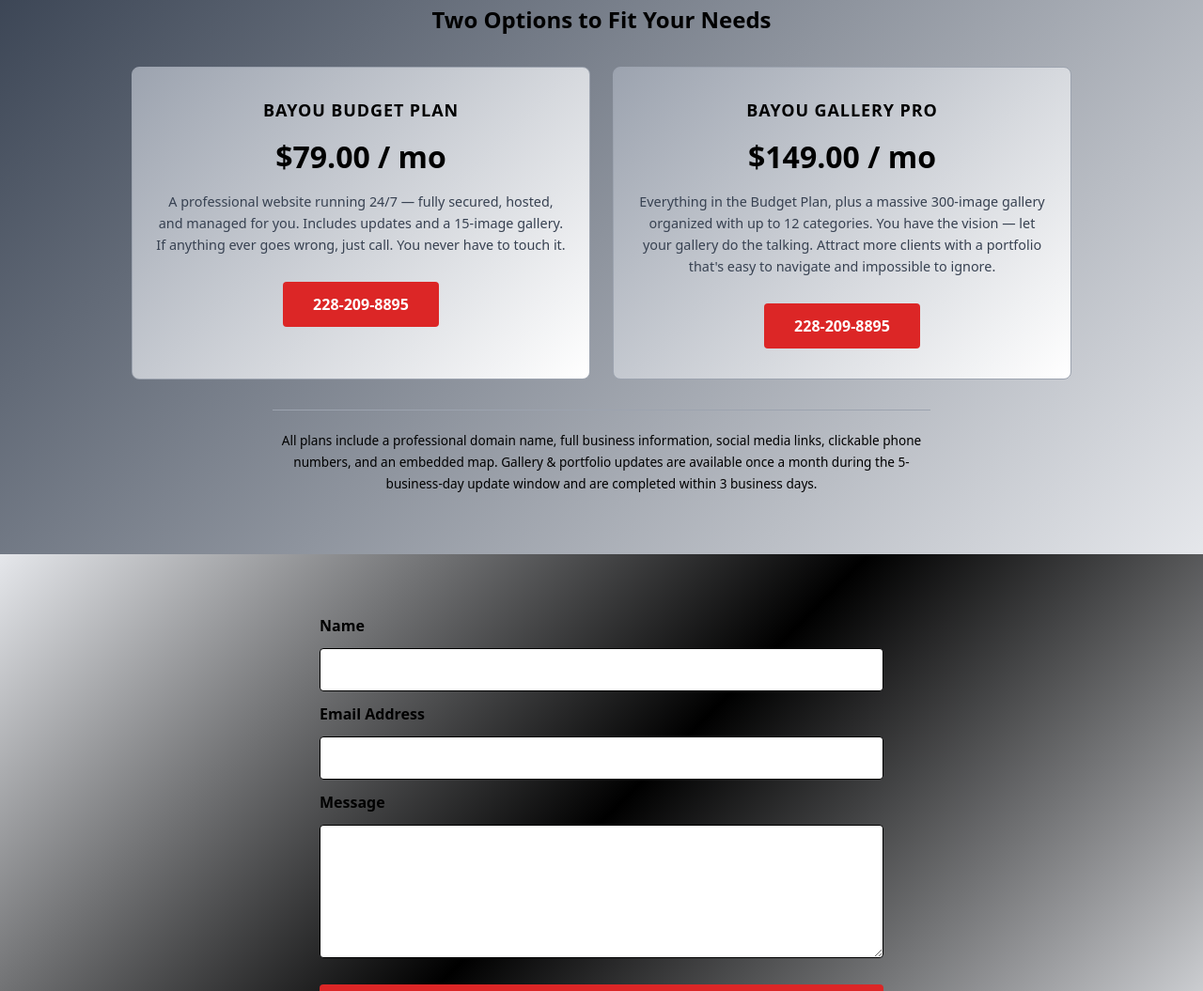
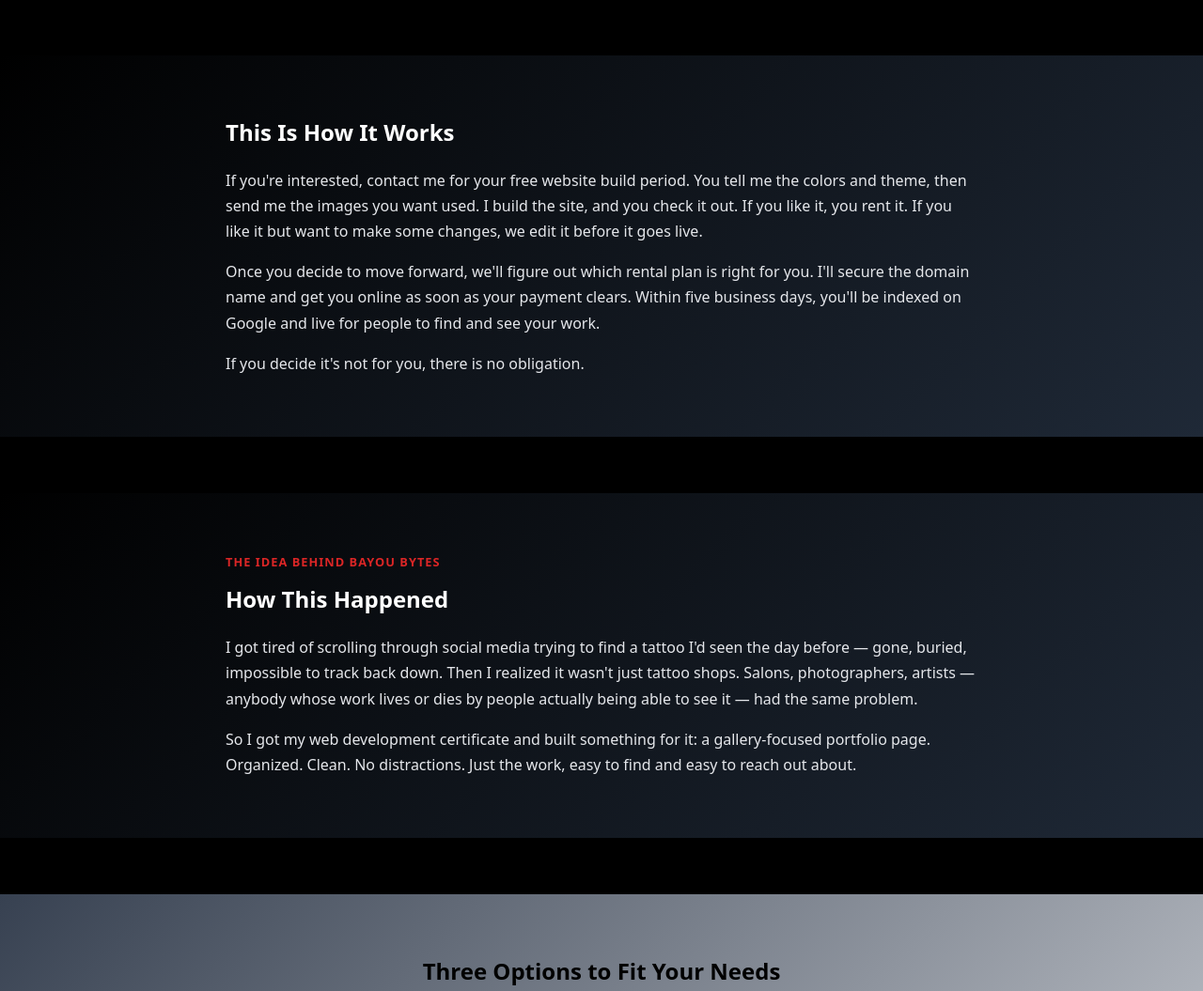
Before and after one commit to G-Killman/bb-black, a website: page index.html in a window 1280 px wide. Shown: the part 972-2027 px from the top of the page at 94% size. Drawn offline with nearby package versions, Linux system fonts and the light colour scheme.

Commit message:
Update site content and pricing

```diff
--- a/index.html
+++ b/index.html
@@ -78,7 +78,7 @@
       <!-- Short tagline or value proposition shown below the business name -->
       <p class="text-hero-sub">Portfolio-Inspired Websites — Your Gallery, Your Growth.</p>
       <!-- Primary call-to-action button linking to the gallery page -->
-      <a href="gallery.html" class="cta-button hero-cta">No Obligation</a>
+      <a href="#how-it-works" class="cta-button hero-cta">No Obligation</a>
       <a href="gallery.html" class="cta-button hero-cta">Gallery</a>
     </section>
 
@@ -117,10 +117,30 @@
       </ul>
     </section>
 
+    <!-- Process section: explains the steps from first contact to launch -->
+    <section id="how-it-works" class="process-section">
+      <div class="process-container">
+        <h2 class="process-heading">This Is How It Works</h2>
+        <p class="process-copy">If you're interested, contact me for your free website build period. You tell me the colors and theme, then send me the images you want used. I build the site, and you check it out. If you like it, you rent it. If you like it but want to make some changes, we edit it before it goes live.</p>
+        <p class="process-copy">Once you decide to move forward, we'll figure out which rental plan is right for you. I'll secure the domain name and get you online as soon as your payment clears. Within five business days, you'll be indexed on Google and live for people to find and see your work.</p>
+        <p class="process-copy">If you decide it's not for you, there is no obligation.</p>
+      </div>
+    </section>
+
+    <!-- Origin section: explains why Bayou Bytes was created -->
+    <section class="origin-section">
+      <div class="origin-content">
+        <p class="origin-kicker">The idea behind Bayou Bytes</p>
+        <h2 class="origin-heading">How This Happened</h2>
+        <p class="origin-copy">I got tired of scrolling through social media trying to find a tattoo I'd seen the day before — gone, buried, impossible to track back down. Then I realized it wasn't just tattoo shops. Salons, photographers, artists — anybody whose work lives or dies by people actually being able to see it — had the same problem.</p>
+        <p class="origin-copy">So I got my web development certificate and built something for it: a gallery-focused portfolio page. Organized. Clean. No distractions. Just the work, easy to find and easy to reach out about.</p>
+      </div>
+    </section>
+
     <!-- Pricing section: displays service tiers and monthly rates -->
     <section class="pricing-section">
       <!-- Pricing section heading -->
-      <h2 class="pricing-heading">Two Options to Fit Your Needs</h2>
+      <h2 class="pricing-heading">Three Options to Fit Your Needs</h2>
       <!-- Pricing cards container -->
       <div class="pricing-grid">
 
@@ -129,10 +149,18 @@
           <!-- Plan name -->
           <h3 class="pricing-plan">Bayou Budget Plan</h3>
           <!-- Plan price -->
-          <p class="pricing-price">$79.00 / mo</p>
+          <p class="pricing-price">$69.00 / mo</p>
           <!-- Plan description -->
-          <p class="pricing-desc">A professional website running 24/7 — fully secured, hosted, and managed for you. Includes updates and a 15-image gallery. If anything ever goes wrong, just call. You never have to touch it.</p>
+          <p class="pricing-desc">A professional website running 24/7 — fully secured, hosted, and managed for you. Includes a 10-image gallery and one quarterly update for gallery images. If anything ever goes wrong, just call. You never have to touch it.</p>
           <!-- Plan CTA -->
+          <a href="tel:2282098895" class="cta-button">228-209-8895</a>
+        </div>
+
+        <!-- REPEAT: pricing card -->
+        <div class="pricing-card">
+          <h3 class="pricing-plan">Semi Pro Gallery</h3>
+          <p class="pricing-price">$109.00 / mo</p>
+          <p class="pricing-desc">Everything in the Budget Plan, plus a 300-image gallery organized across up to 12 categories. Includes one comprehensive gallery update every other month, with unlimited image changes during that update. Add, edit, or replace as many images as needed — including a complete 300-image refresh.</p>
           <a href="tel:2282098895" class="cta-button">228-209-8895</a>
         </div>
 
@@ -140,20 +168,21 @@
         <div class="pricing-card">
           <h3 class="pricing-plan">Bayou Gallery Pro</h3>
           <p class="pricing-price">$149.00 / mo</p>
-          <p class="pricing-desc">Everything in the Budget Plan, plus a massive 300-image gallery organized with up to 12 categories. You have the vision — let your gallery do the talking. Attract more clients with a portfolio that's easy to navigate and impossible to ignore.</p>
+          <p class="pricing-desc">Everything in the Semi Pro Gallery, plus two comprehensive gallery updates every month. Each update includes unlimited image changes across up to 12 categories, so you can add, edit, or replace as many images as needed — including a complete 300-image refresh.</p>
           <a href="tel:2282098895" class="cta-button">228-209-8895</a>
         </div>
 
       </div>
 
       <!-- Feature note shown beneath both pricing cards -->
-      <p class="pricing-note">All plans include a professional domain name, full business information, social media links, clickable phone numbers, and an embedded map. Gallery &amp; portfolio updates are available once a month during the 5-business-day update window and are completed within 3 business days.</p>
+      <p class="pricing-note">All plans include a professional domain name, full business information, social media links, clickable phone numbers, and an embedded map. Gallery and portfolio updates are scheduled during a two-day update block predetermined by the client, and all updates are completed within three business days.</p>
 
     </section>
 
     <!-- Contact form section: allows visitors to send a message directly -->
     <section id="contact" class="form-section">
       <form name="contact" method="POST" data-netlify="true" netlify-honeypot="bot-field">
+        <h2 class="form-heading">Get Started Today</h2>
         <!-- Required hidden input so Netlify's build bot detects the form -->
         <input type="hidden" name="form-name" value="contact">
         <!-- Honeypot: hidden from people, bots that fill it get their submission discarded -->
@@ -199,14 +228,8 @@
 
     <!-- Site footer: copyright, Instagram link, Facebook link -->
     <footer class="site-footer">
-      <!-- Rental terms disclaimer displayed above copyright -->
-      <p class="text-footer footer-disclaimer">This is a website rental. Bayou Bytes Gulf Coast owns the website and domain name — you own your images and your brand. A 6-month term is required. After 6 months, you may purchase the website outright for $500.00 and own it completely.</p>
       <!-- Copyright notice with business name and current year -->
       <p class="text-footer">&copy; 2026 Bayou Bytes Gulf Coast &mdash; A Website Leasing Company. All rights reserved.</p>
-      <!-- Link to business Instagram profile -->
-      <a href="{{INSTAGRAM_URL}}" target="_blank" rel="noopener noreferrer" class="text-footer-link">Instagram</a>
-      <!-- Link to business Facebook profile -->
-      <a href="{{FACEBOOK_URL}}" target="_blank" rel="noopener noreferrer" class="text-footer-link">Facebook</a>
     </footer>
 
     <script src="scroll.js"></script>
--- a/styles.css
+++ b/styles.css
@@ -23,6 +23,11 @@ html {
 
 *, *::before, *::after {
   box-sizing: inherit;
+}
+
+/* Consistent separation between the page's top-level sections */
+body > section:not(:last-of-type) {
+  margin-bottom: 60px;
 }
 
 /* Sticky top navigation bar; stacks name above phone on small screens */
@@ -202,6 +207,89 @@ html {
 /* Accent-colored bullet marker spans inside service items */
 .text-accent {
   color: var(--color-accent);
+}
+
+/* Origin story section placed between services and pricing */
+.origin-section {
+  background: linear-gradient(135deg, #000000 0%, #1f2937 100%);
+  color: var(--color-secondary);
+  padding: 3rem 1.25rem;
+  width: 100%;
+}
+
+@media (min-width: 768px) {
+  .origin-section {
+    padding: 4rem 2rem;
+  }
+}
+
+.origin-content {
+  max-width: 800px;
+  margin: 0 auto;
+}
+
+.origin-kicker {
+  color: var(--color-accent);
+  font-size: 0.8rem;
+  font-weight: 700;
+  letter-spacing: 0.08em;
+  margin: 0 0 0.75rem;
+  text-transform: uppercase;
+}
+
+.origin-heading {
+  color: var(--color-secondary);
+  font-size: 1.5rem;
+  font-weight: 700;
+  margin: 0 0 1.25rem;
+}
+
+.origin-copy {
+  color: #e5e7eb;
+  font-size: 1rem;
+  line-height: 1.7;
+  margin: 0 0 1rem;
+}
+
+.origin-copy:last-child {
+  margin-bottom: 0;
+}
+
+/* Process section explaining the path from first contact to launch */
+.process-section {
+  background: linear-gradient(135deg, #000000 0%, #1f2937 100%);
+  color: var(--color-secondary);
+  padding: 3rem 1.25rem;
+  width: 100%;
+}
+
+@media (min-width: 768px) {
+  .process-section {
+    padding: 4rem 2rem;
+  }
+}
+
+.process-container {
+  max-width: 800px;
+  margin: 0 auto;
+}
+
+.process-heading {
+  color: var(--color-secondary);
+  font-size: 1.5rem;
+  font-weight: 700;
+  margin: 0 0 1.25rem;
+}
+
+.process-copy {
+  color: #e5e7eb;
+  font-size: 1rem;
+  line-height: 1.7;
+  margin: 0 0 1rem;
+}
+
+.process-copy:last-child {
+  margin-bottom: 0;
 }
 
 /* Homepage gallery teaser section; horizontal white → gray → white gradient */
@@ -524,6 +612,12 @@ html {
   margin: 0 auto;
 }
 
+.form-heading {
+  color: var(--color-primary);
+  font-size: 1.5rem;
+  margin: 0 0 0.75rem;
+}
+
 .form-section label {
   font-weight: 600;
   color: var(--color-primary);
```
Also changed, not shown: gallery-category.html (+1 -3 lines), gallery.html (+2 -6 lines).
